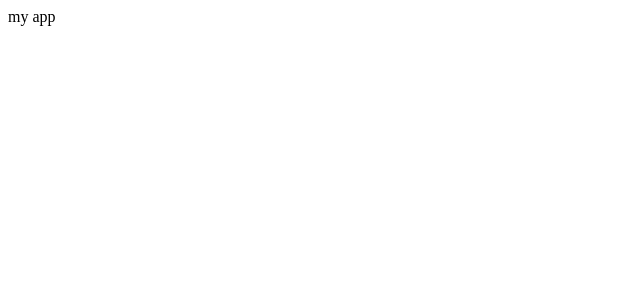
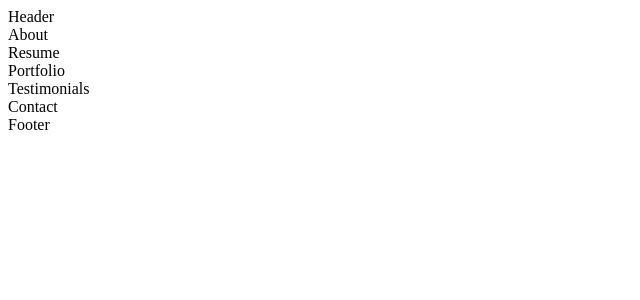
Before and after one commit to andrwsalcdo/react-resume, a React (Create React App) app: page / in a window 1280 px wide. Shown: the top 300 px of the page, without its empty margins (0-640 px from the left). Built offline with nearby package versions, Linux system fonts and the light colour scheme.

Commit message:
Add components layout. todo: add css template theme a& create comps

```diff
--- a/src/App.js
+++ b/src/App.js
@@ -1,11 +1,26 @@
 import React, { Component } from 'react';
 import './App.css';
+
+import Header from './Components/Header'
+import About from './Components/About'
+import Resume from './Components/Resume'
+import Portfolio from './Components/Portfolio'
+import Testimonials from './Components/Testimonials'
+import Contact from './Components/Contact'
+import Footer from './Components/Footer'
+
 
 class App extends Component {
   render() {
     return (
       <div className="App">
-          my app
+          <Header />
+          <About />
+          <Resume />
+          <Portfolio />
+          <Testimonials />
+          <Contact />
+          <Footer />
       </div>
     );
   }
--- /dev/null
+++ b/src/Components/About.js
@@ -0,0 +1,13 @@
+import React, { Component } from 'react';
+
+class About extends Component {
+  render() {
+    return (
+      <div>
+          About
+      </div>
+    );
+  }
+}
+
+export default About;
--- /dev/null
+++ b/src/Components/Contact.js
@@ -0,0 +1,13 @@
+import React, { Component } from 'react';
+
+class Contact extends Component {
+  render() {
+    return (
+      <div>
+          Contact
+      </div>
+    );
+  }
+}
+
+export default Contact;
--- /dev/null
+++ b/src/Components/Footer.js
@@ -0,0 +1,13 @@
+import React, { Component } from 'react';
+
+class Footer extends Component {
+  render() {
+    return (
+      <div>
+          Footer
+      </div>
+    );
+  }
+}
+
+export default Footer;
--- /dev/null
+++ b/src/Components/Header.js
@@ -0,0 +1,13 @@
+import React, { Component } from 'react';
+
+class Header extends Component {
+  render() {
+    return (
+      <div>
+          Header
+      </div>
+    );
+  }
+}
+
+export default Header;
--- /dev/null
+++ b/src/Components/Portfolio.js
@@ -0,0 +1,13 @@
+import React, { Component } from 'react';
+
+class Portfolio extends Component {
+  render() {
+    return (
+      <div>
+          Portfolio
+      </div>
+    );
+  }
+}
+
+export default Portfolio;
--- /dev/null
+++ b/src/Components/Resume.js
@@ -0,0 +1,13 @@
+import React, { Component } from 'react';
+
+class Resume extends Component {
+  render() {
+    return (
+      <div>
+          Resume
+      </div>
+    );
+  }
+}
+
+export default Resume;
--- /dev/null
+++ b/src/Components/Testimonials.js
@@ -0,0 +1,13 @@
+import React, { Component } from 'react';
+
+class Testimonials extends Component {
+  render() {
+    return (
+      <div>
+          Testimonials
+      </div>
+    );
+  }
+}
+
+export default Testimonials;
```
